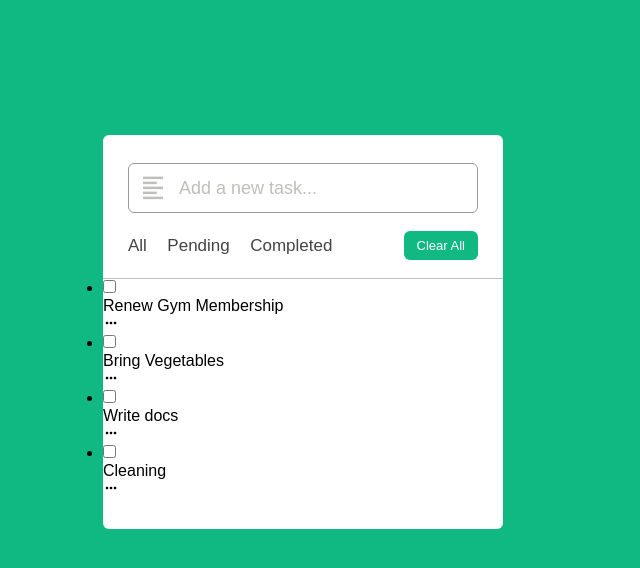
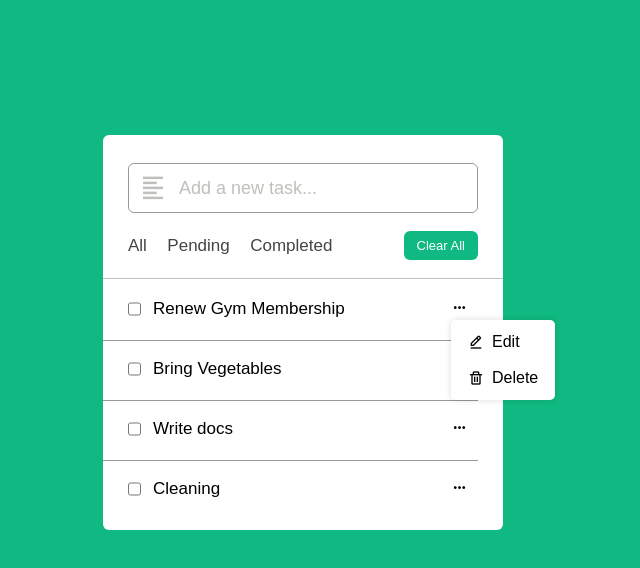
Before and after one commit to Prajna1999/todolist, a plain HTML site: page index.html in a window 1280 px wide. Shown: the whole page, without its empty margins (337-977 px from the left). Drawn offline with nearby package versions, Linux system fonts and the light colour scheme.

Commit message:
add settings menu

```diff
--- a/index.html
+++ b/index.html
@@ -25,6 +25,8 @@
             <button class="clear-btn">Clear All</button>
         </div>
         <ul class="task-box">
+
+
                 <li class="task">
                     <label for="1">
                         <input type="checkbox" id="1">
@@ -32,12 +34,18 @@
                     </label>
                     <div class="settings">
                         <i class='bx bx-dots-horizontal-rounded'></i>
+                        <ul class="task-menu">
+                            <li><i class='bx bx-edit-alt'></i>Edit</li>
+                            <li><i class='bx bx-trash' ></i>Delete</li>
+                        </ul>
                     </div>
                 </li>
+
+
             <!-- Task-2 -->
             <li class="task">
-                <label for="1">
-                    <input type="checkbox" id="1">
+                <label for="2">
+                    <input type="checkbox" id="2">
                     <p>Bring Vegetables</p>
                 </label>
                 <div class="settings">
--- a/style.css
+++ b/style.css
@@ -48,18 +48,23 @@ body{
 .task-input input::placeholder{
     color: #bfbfbb;
 }
-.controls{
-    padding: 18px 25px;
-    border-bottom: 1px solid #bfbfbb;
+.controls, li{
     display: flex;
     justify-content: space-between;
     align-items: center;
+
+}
+.controls
+{
+    padding: 18px 25px;
+    border-bottom: 1px solid #bfbfbb;
 
 }
 .filters span{
     margin: 0 8px;
     font-size: 17px;
     color: #444444;
+    cursor: pointer;
 
 }
 
@@ -75,6 +80,69 @@ body{
     border: none;
     /* opacity: 0.6; */
     cursor: pointer;
-    pointer-events: none;
+
     transition: all 0.25s ease;
 }
+.task-box{
+    margin-top: 20px;
+    margin-right: 5px;
+    padding-right: 20px;
+    /* padding: 0 20px 10px 25px; */
+}
+.task-box .task{
+    width: 100%;
+    list-style-type:none;
+    font-size: 17px;
+    display: flex;
+    justify-content: space-between;
+    align-items: flex-start;
+    border-bottom: 1px solid #999;
+    padding-bottom: 10px;
+    padding: 0 10px 20px 25px;
+    margin-bottom: 18px;
+    /* padding-top: 16px; */
+}
+/* .task p{
+    position: relative;
+    left: 17px;
+    bottom: 18px;
+} */
+.task-box .task:last-child{
+    margin-bottom: 0;
+    border-bottom: 0;
+    padding-bottom: 0;
+}
+.task label{
+    display: flex;
+}
+.task label input{
+    margin-right: 12px;
+}
+.settings{
+    cursor: pointer;
+}
+.settings .task-menu{
+    position: absolute;
+    box-shadow: 0 0 6px rgba(0,0,0,0.15);
+    padding: 5px 0;
+    background-color: var(--wrapper-color);
+    border-radius: 5px;
+}
+.task-menu li{
+    height: 25px;
+    font-size: 16px;
+    padding: 17px;
+    margin-bottom: 2px;
+    justify-content: flex-start;
+    transition: all 0.2s ease;
+}
+.task-menu li:last-child{
+    margin-bottom: 0;
+}
+
+.task-menu li:hover{
+    background-color: #f5f5f5;
+}
+.task-menu li i{
+    padding-right: 8px;
+}
```
Lines whose indentation alone changed are shown as unchanged.
